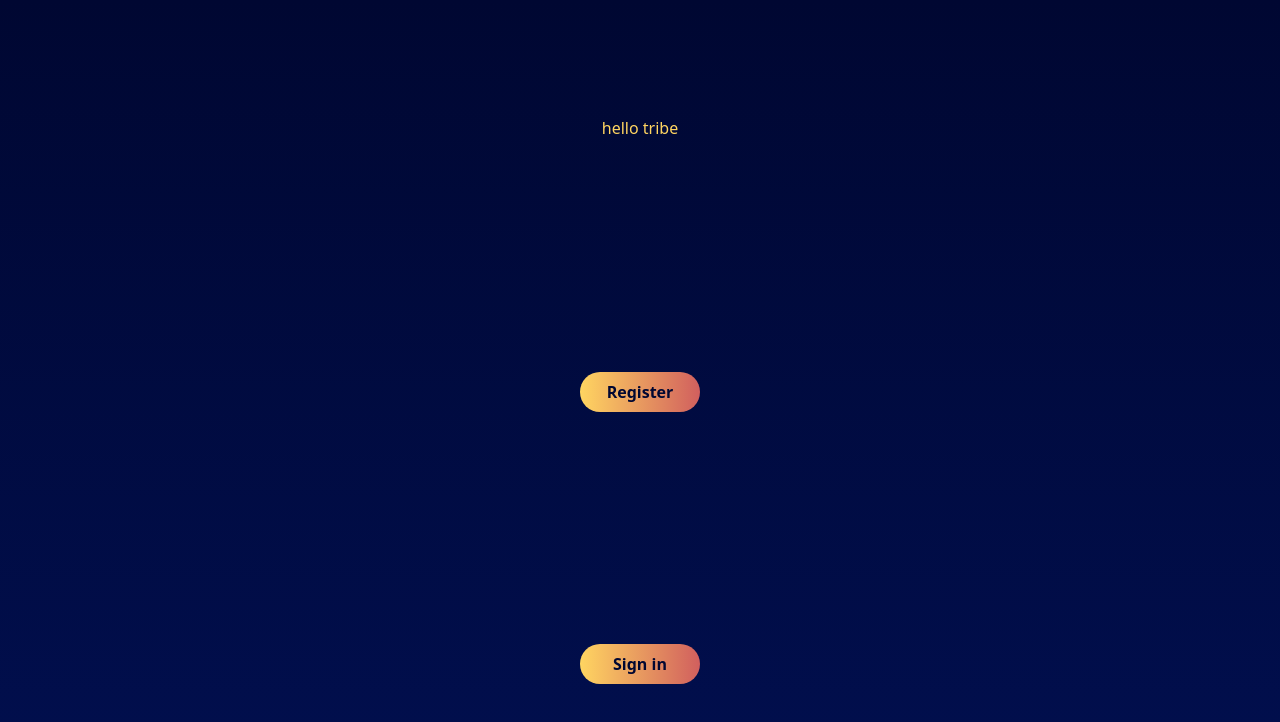
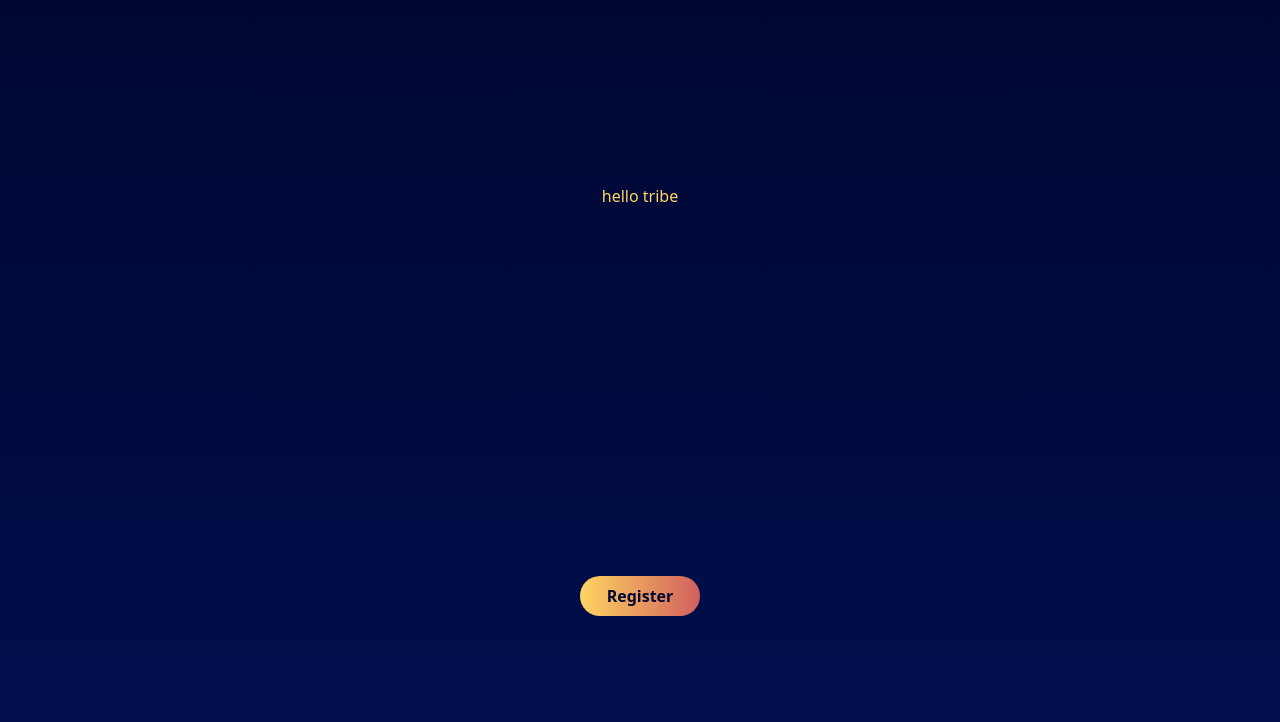
Before and after one commit to 8rxn/projectbarfi, a React (Vite) app: page / in a window 1280 px wide. Shown: the top 722 px of the page. Built offline with nearby package versions, Linux system fonts and the light colour scheme.

Commit message:
add: images source links

```diff
--- a/src/App.css
+++ b/src/App.css
@@ -1,4 +1,5 @@
-*{
+* {
   margin: 0;
   padding: 0;
+  overflow-x: hidden;
 }
--- a/src/App.jsx
+++ b/src/App.jsx
@@ -1,7 +1,7 @@
 import { useState } from "react";
 import "./App.css";
 import Button from "./components/shared/Button";
-import { Route,Routes } from "react-router";
+import { Route, Routes } from "react-router";
 import { Clan, Friends, Home } from "./pages";
 
 function App() {
@@ -10,21 +10,25 @@ function App() {
   return (
     <>
       <Routes>
-        <Route path="/" element={<><div className="bg-gradient-to-b from-bg-primary to-bg-secondary text-color-primary w-screen h-screen grid place-items-center">
-        <h1>hello tribe</h1>
-        <Button>Register</Button>
-        <Button>Sign in</Button>
-      </div></>}>
+        <Route
+          path="/"
+          element={
+            <>
+              <div className="bg-gradient-to-b from-bg-primary to-bg-secondary text-color-primary w-screen h-screen grid place-items-center">
+                <h1>hello tribe</h1>
+                <Button>Register</Button>
+              </div>
+            </>
+          }
+        ></Route>
 
-        </Route>
-
-        <Route path="/comrade" element={<Friends/>}/>
-        <Route path="/clan" element={<Clan/>}/>
+        <Route path="/comrade" element={<Friends />} />
+        <Route path="/clan" element={<Clan />} />
 
         {/* This will be default path when login will be setup */}
-        <Route path="/home" element={<Home/>}/>
+        <Route path="/home" element={<Home />} />
       </Routes>
-      </>
+    </>
   );
 }
 
--- /dev/null
+++ b/src/config/images.js
@@ -0,0 +1,40 @@
+export default {
+  assets: [
+    {
+      src: "https://res.cloudinary.com/dmofs5r4h/image/upload/v1679678867/Hack-36/Hero-main-05_j1p3il.png",
+      alt: "Hero-img",
+    },
+    {
+      src: "https://res.cloudinary.com/dmofs5r4h/image/upload/v1679678866/Hack-36/World-img-05_qg976f.png",
+      alt: "bg-img",
+    },
+    {
+      src: "https://res.cloudinary.com/dmofs5r4h/image/upload/v1679678866/Hack-36/Logo-05_bdvnst.png",
+      alt: "Logo",
+    },
+    {
+      src: "https://res.cloudinary.com/dmofs5r4h/image/upload/v1679678865/Hack-36/Features-1-05_lllonb.png",
+      alt: "Features-1",
+    },
+    {
+      src: "https://res.cloudinary.com/dmofs5r4h/image/upload/v1679678865/Hack-36/Features-2-05_sl1cgg.png",
+      alt: "Features-2",
+    },
+    {
+      src: "https://res.cloudinary.com/dmofs5r4h/image/upload/v1679678865/Hack-36/Features-3-05_uybexg.png",
+      alt: "Features-3",
+    },
+    {
+      src: "https://res.cloudinary.com/dmofs5r4h/image/upload/v1679678865/Hack-36/Features-4-05_erunkt.png",
+      alt: "Features-4",
+    },
+    {
+      src: "https://res.cloudinary.com/dmofs5r4h/image/upload/v1679678865/Hack-36/Game-PUBG-05_th4v0x.png",
+      alt: "PUBG-Games",
+    },
+    {
+      src: "https://res.cloudinary.com/dmofs5r4h/image/upload/v1679678865/Hack-36/FAQ-05_eh6l1x.png",
+      alt: "FAQ",
+    },
+  ],
+};
--- a/src/index.css
+++ b/src/index.css
@@ -1,3 +1,19 @@
 @tailwind base;
 @tailwind components;
 @tailwind utilities;
+
+::-webkit-scrollbar {
+  width: 10px;
+}
+
+::-webkit-scrollbar-track {
+  background: #a7a7ff;
+}
+
+::-webkit-scrollbar-thumb {
+  background-image: linear-gradient(#ffd561, #d15f5e);
+}
+
+::-webkit-scrollbar-thumb:hover {
+  background: linear-gradient(#d15f5e, #ffd561);
+}
```
